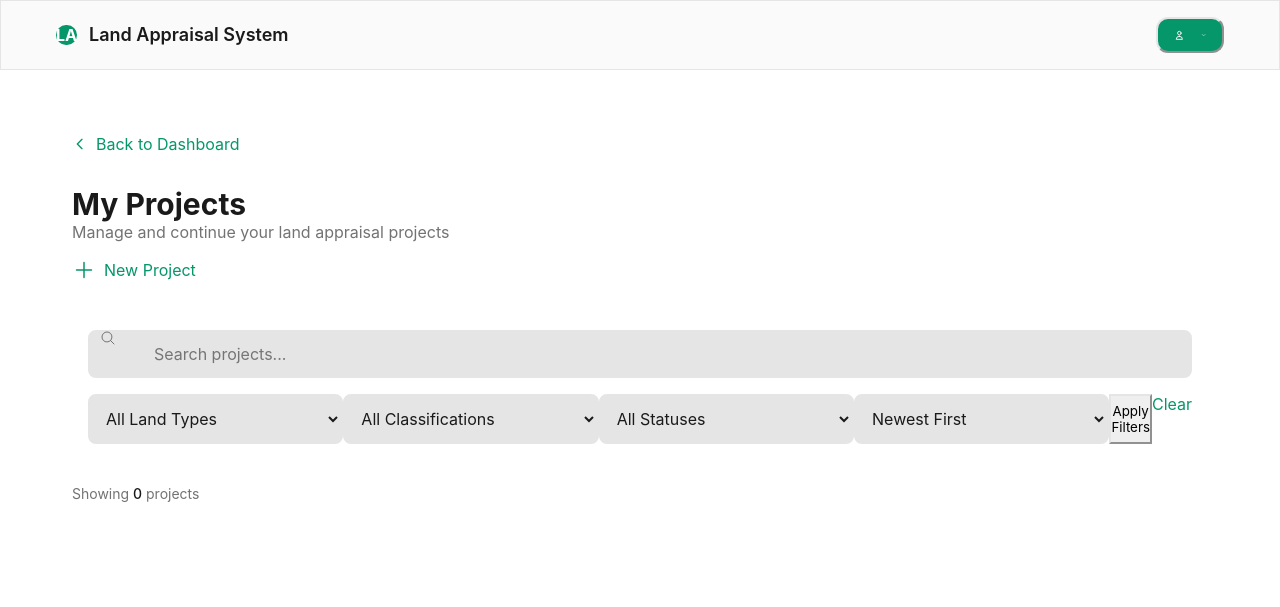
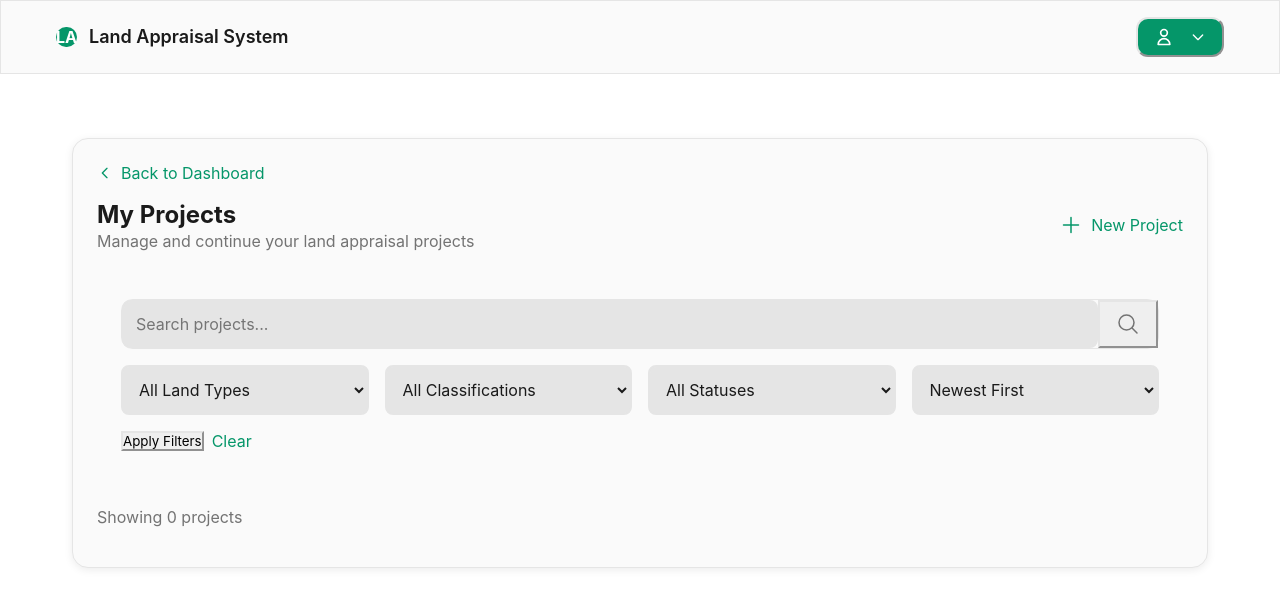
Before and after one commit to mohmmad-freed/Land-Price-Estimator, a Django app: page /normal/projects/ in a window 1280 px wide. Shown: the top 607 px of the page. Run offline with Django 5.2, Linux system fonts and the light colour scheme.

Commit message:
Updated: project.html, viewProject(view), styles.css

```diff
--- a/Normal_User_Side/templates/Normal_User_Side/projects.html
+++ b/Normal_User_Side/templates/Normal_User_Side/projects.html
@@ -4,97 +4,101 @@
 {% block title %}My Projects - Land Appraisal System{% endblock %}
 
 {% block content %}
-<div class="min-h-screen bg-background">
-<div class="max-w-7xl mx-auto px-4 sm:px-6 lg:px-8 py-8">
+<div class="container px-4 py-8">
+    <div class="bg-card border rounded-xl shadow-soft p-6">
 
-    <!-- Header -->
-    <div class="flex flex-col sm:flex-row justify-between gap-4 mb-8">
         <a href="{% url 'normal_user:dashboard' %}" class="inline-flex items-center gap-2 text-primary hover:opacity-80 mb-4 transition">
             <svg class="h-4 w-4" fill="none" stroke="currentColor" viewBox="0 0 24 24">
                 <path stroke-linecap="round" stroke-linejoin="round" stroke-width="2" d="M15 19l-7-7 7-7"></path>
             </svg>
             Back to Dashboard
         </a>
-        <div>
-            <h1 class="text-3xl font-bold text-foreground">My Projects</h1>
-            <p class="text-muted-foreground mt-1">Manage and continue your land appraisal projects</p>
+
+        <div class="card p-8 rounded-lg">
+        <div class="flex justify-between items-center mb-6">
+            <div class="space-y-2">
+                <h1 class="text-2xl font-bold">My Projects</h1>
+                <p class="text-muted-foreground">Manage and continue your land appraisal projects</p>
             </div>
-
-        <a href="{% url 'normal_user:new-project' %}" class="btn btn-primary flex items-center gap-2">
+            <a href="{% url 'normal_user:new-project' %}" class="btn btn-primary inline-flex items-center gap-2">
                 {% include "components/icons/new.html" with class="w-6 h-6" %}
-            New Project
+                <span>New Project</span>
             </a>
         </div>
 
-    <!-- Filters -->
-    <form method="GET" class="card p-4 mb-6 space-y-4">
-        <div class="relative">
-            {% include "components/icons/search.html" with class="absolute left-3 top-1\/2 -translate-y-1\/2 w-4 h-4 text-muted-foreground" %}
-            <input type="text" name="search" value="{{ request.GET.search }}" placeholder="Search projects..." class="input pl-16 w-full">
+        <form method="GET" class="card p-6 mb-8 space-y-4">
+           <!-- Search Input -->
+    <div class="flex w-full border rounded-lg bg-card overflow-hidden">
+        <!-- Search Input -->
+        <input type="text" name="search" value="{{ request.GET.search }}" placeholder="Search projects..." class="input pl-4 w-full border-none bg-card">
+
+        <!-- Clickable Icon -->
+        <button type="submit" class="flex items-center justify-center px-4 text-muted-foreground hover:opacity-80 transition">
+            {% include "components/icons/search.html" with class="w-6 h-6" %}
+        </button>
     </div>
 
-        <div class="flex flex-wrap gap-3">
-            <!-- Land type -->
-            <select name="land_type" class="input w-48">
+    <!-- Select Filters -->
+    <div class="flex gap-4 flex-wrap">
+        <!-- Land Type -->
+        <select name="land_type" class="select">
             <option value="">All Land Types</option>
-                {% for lt in land_types %}
-                    <option value="{{ lt }}" {% if request.GET.land_type == lt %}selected{% endif %}>{{ lt }}</option>
+            {% for land_type in land_types %}
+            <option value="{{ land_type.0 }}" {% if request.GET.land_type == land_type.0 %}selected{% endif %}>
+                {{ land_type.1 }}
+            </option>
             {% endfor %}
         </select>
 
-            <!-- Political -->
-            <select select name="political" class="input w-48">
+        <!-- Classification -->
+        <select name="classification" class="select">
             <option value="">All Classifications</option>
-                {% for p in political_types %}
-                    <option value="{{ p }}" {% if request.GET.political == p %}selected{% endif %}>{{ p }}</option>
+            {% for classification in classifications %}
+            <option value="{{ classification.0 }}" {% if request.GET.classification == classification.0 %}selected{% endif %}>
+                {{ classification.1 }}
+            </option>
             {% endfor %}
         </select>
 
         <!-- Status -->
-            <select name="status" class="input w-48">
+        <select name="status" class="select">
             <option value="">All Statuses</option>
-                {% for s in statuses %}
-                    <option value="{{ s }}" {% if request.GET.status == s %}selected{% endif %}>{{ s }}</option>
+            {% for status in statuses %}
+            <option value="{{ status.0 }}" {% if request.GET.status == status.0 %}selected{% endif %}>
+                {{ status.1 }}
+            </option>
             {% endfor %}
         </select>
 
+        <!-- Sort -->
+        <select name="sort" class="select">
+            <option value="-created_at" {% if request.GET.sort == '-created_at' %}selected{% endif %}>Newest First</option>
+            <option value="created_at" {% if request.GET.sort == 'created_at' %}selected{% endif %}>Oldest First</option>
+        </select>
+    </div>
 
-            <!-- Sort -->
-            <select name="sort" class="input w-48">
-                <option value="-date_created">Newest First</option>
-                <option value="date_created">Oldest First</option>
-                <option value="name">Name A-Z</option>
-                <option value="-name">Name Z-A</option>
-                <option value="-estimated_price">Price: High to Low</option>
-                <option value="estimated_price">Price: Low to High</option>
-            </select>
-
-            <button class="btn btn-secondary">Apply Filters</button>
-            <a href="{% url 'normal_user:projects'%}" class="btn btn-outline">Clear</a>
+    <!-- Buttons -->
+    <div class="flex gap-2 flex-wrap">
+        <button type="submit" class="btn btn-primary">Apply Filters</button>
+        <a href="{% url 'normal_user:projects' %}" class="btn btn-secondary">Clear</a>
     </div>
         </form>
 
-    <!-- Results count -->
-    <p class="text-sm text-muted-foreground mb-4">
-        Showing <span class="font-medium text-foreground">{{ projects|length }}</span> project{{ projects|length|pluralize }}
-    </p>
+        <p class="text-muted-foreground mb-4">Showing {{ projects|length }} project{{ projects|pluralize }}</p>
 
-    <!-- Grid -->
-    <section>
-    <div id="projectsGrid" class="grid grid-cols-1 md:grid-cols-2 lg:grid-cols-3 gap-6">
-
+        <div class="grid gap-6">
             {% for project in projects %}
-    <div class="project-box">
-
-        <h3>{{ project.title }}</h3>
-
-        <p><strong>Land Type:</strong> {{ project.get_land_type_display }}</p>
-        <p><strong>Political Type:</strong> {{ project.get_political_display }}</p>
-        <p><strong>Status:</strong> {{ project.get_status_display }}</p>
-
+            <div class="card p-6 rounded-lg shadow-soft space-y-3">
+                <h2 class="text-xl font-semibold">{{ project.title }}</h2>
+                <div class="space-y-2 text-muted-foreground">
+                    <p>Land Type: {{ project.get_land_type_display }}</p>
+                    <p>Political Type: {{ project.get_political_display }}</p>
+                    <p>Status: {{ project.get_status_display }}</p>
+                </div>
             </div>
             {% endfor %}
-
-</section>
+        </div>
+    </div>
+</div>
 
 {% endblock %}
--- a/Normal_User_Side/views.py
+++ b/Normal_User_Side/views.py
@@ -30,9 +30,9 @@
      projects = Project.objects.all().order_by('-date_created')
      context = {
         'projects': projects,
-        'land_types': [label for value, label in Project.LAND_TYPES],
-        'political_types': [label for value, label in Project.POLITICAL],
-        'statuses': [label for value, label in Project.STATUS_CHOICES],
+        'land_types': Project.LAND_TYPES,
+        'political_types': Project.POLITICAL,
+        'statuses': Project.STATUS_CHOICES,
     }
      return render(request, 'Normal_User_Side/projects.html',context)
 
--- a/static/css/styles.css
+++ b/static/css/styles.css
@@ -309,6 +309,8 @@
 .w-full {
   width: 100%;
 }
+.w-10 { width: 2.5rem; }
+.w-16 { width: 4rem; }
 
 /* Typography */
 .text-xs {
@@ -742,6 +744,8 @@
 .h-4 { height: 1rem; }
 .w-6 { width: 1.5rem; }
 .h-6 { height: 1.5rem; }
+.w-5 {width: 1.25rem;}
+.h-5 {height: 1.25rem;}
 
 
 .relative { position: relative; }
@@ -770,9 +774,9 @@
 }
 
 .pl-14 {
-  padding-left: 3.5rem !important;
+  padding-left: 3.5rem ;
 }
 
 .pl-16 {
-  padding-left: 4rem !important;
+  padding-left: 4rem ;
 }
```
Also changed, not shown: db.sqlite3, templates/components/icons/search.html (line endings or trailing spaces). Lines whose indentation alone changed are shown as unchanged.
